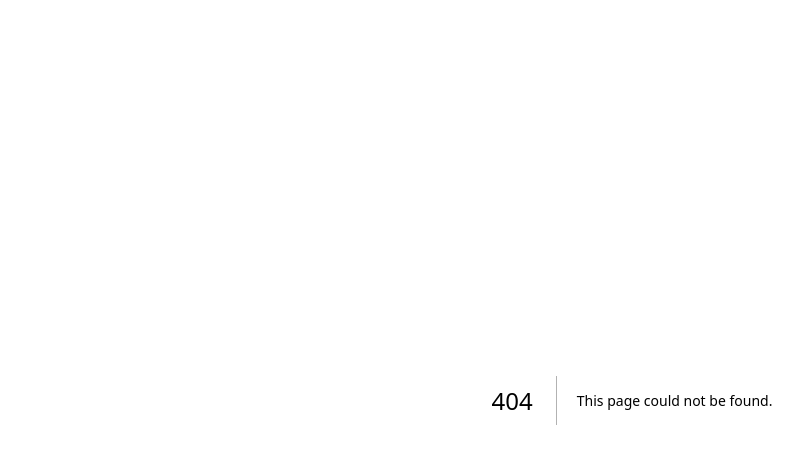
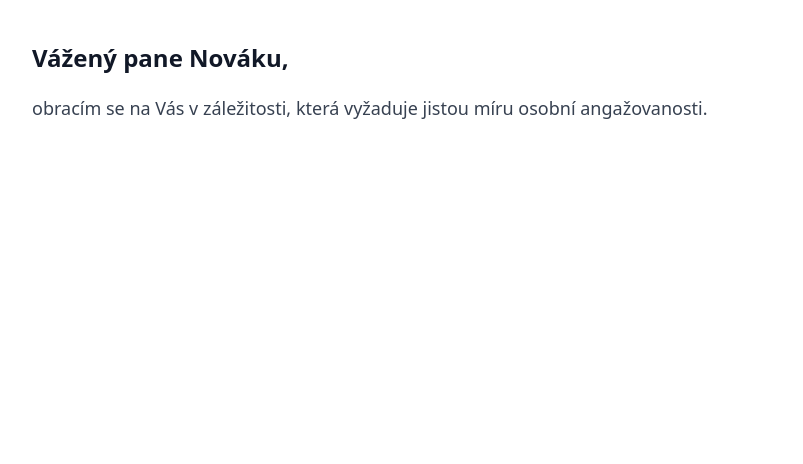
Before and after one commit to AndriyKryvytskiy/pannovak.fun, a Next.js app: page /test in a window 1280 px wide. Before the commit this address had no page. Shown: the top 464 px of the page, without its empty margins (8-811 px from the left). Built offline with nearby package versions, Linux system fonts and the light colour scheme.

Commit message:
npm run dev

```diff
--- /dev/null
+++ b/pages/test.js
@@ -0,0 +1,15 @@
+import ReactMarkdown from 'react-markdown';
+
+export default function TestPage() {
+  return (
+    <main className="min-h-screen bg-white p-10">
+      <div className="prose prose-lg max-w-none">
+        <ReactMarkdown>
+          {`### Vážený pane Nováku,
+
+obracím se na Vás v záležitosti, která vyžaduje jistou míru osobní angažovanosti.`}
+        </ReactMarkdown>
+      </div>
+    </main>
+  );
+}
```
